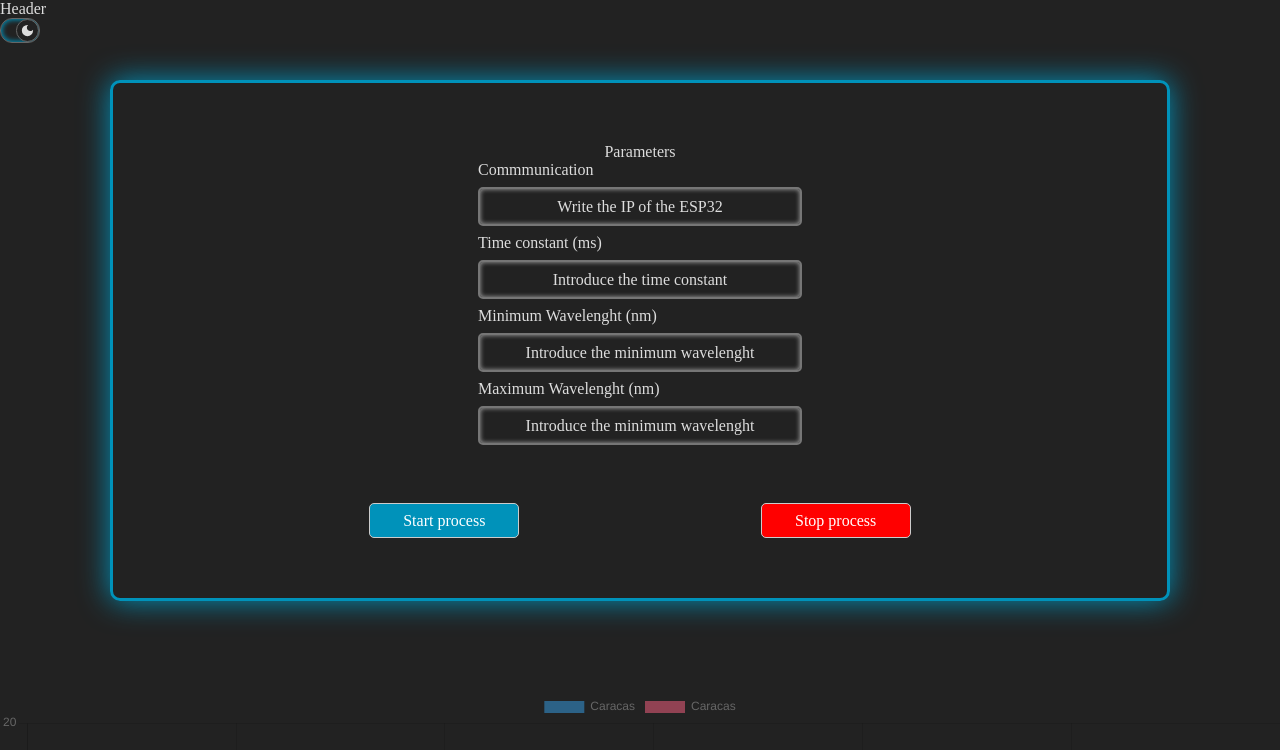
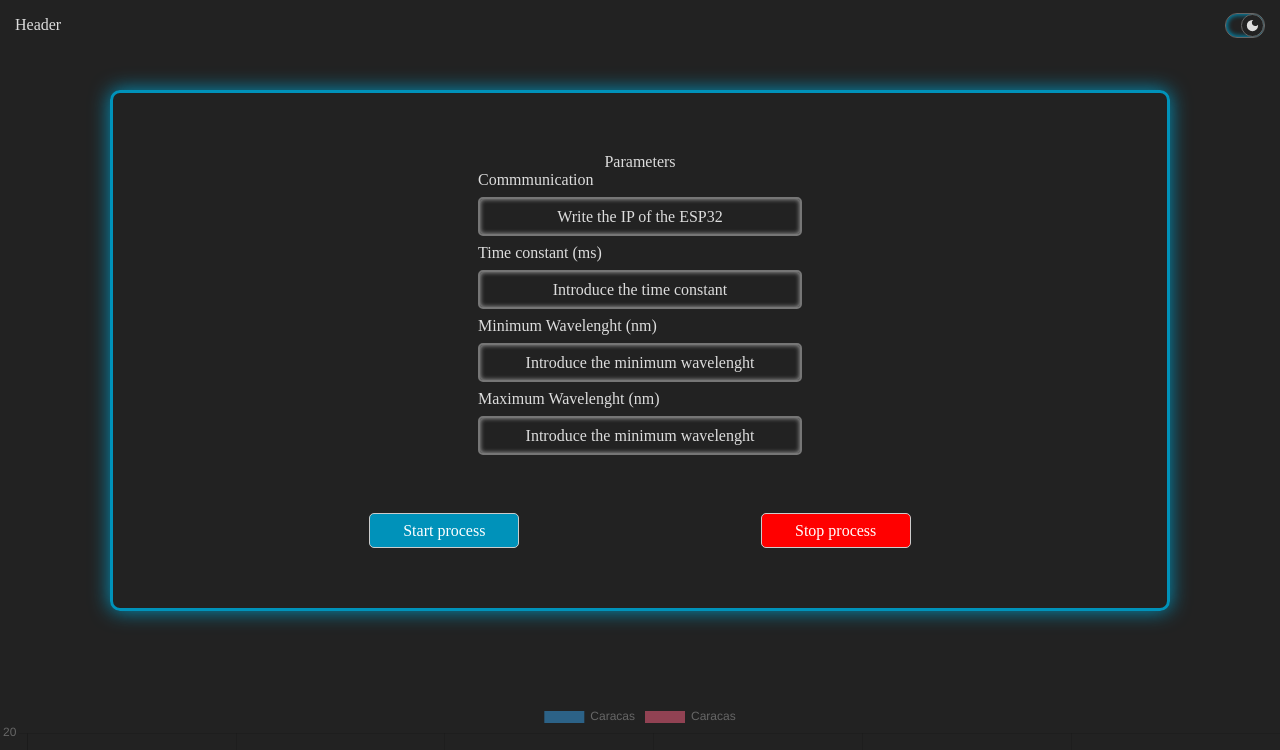
Before and after one commit to mreliflores/automatizationMonocromator, a Nuxt app in the folder frontend/: page / in a window 1280 px wide. Shown: the top 750 px of the page. Built offline with nearby package versions, Linux system fonts and the light colour scheme.

Commit message:
README.md added

```diff
--- a/frontend/app.vue
+++ b/frontend/app.vue
@@ -1,13 +1,15 @@
 <template>
-  <header
-  :style="backgroundColorSwitch"
+  <nav
+  :style="{
+    ...backgroundColorSwitch
+  }"
   >
     Header
     <AtomToggleBox
       height="25px"
       width="40px"
     />
-  </header>
+</nav>
 
   <div
   :style="backgroundColorSwitch"
@@ -78,7 +80,9 @@
     <Chart />
   </div>
 
-  <footer>
+  <footer
+  :style="backgroundColorSwitch"
+  >
     Footer
   </footer>
 </template>
@@ -122,6 +126,19 @@ const entries = ref([
 var ws: any;
 
 const backgroundColorSwitch = computed(() => {
+  const style: any = {}
+  if (isDark.value) {
+    style['background-color'] = appConfig.colorsDark.backgroundColor_
+    style['color'] = appConfig.colorsDark.textPrimaryColor
+  } else {
+    style['background-color'] = appConfig.colorsLight.backgroundColor_
+    style['color'] = appConfig.colorsLight.textPrimaryColor
+  }
+
+  return style
+})
+
+const backgroundSecondaryColorSwitch = computed(() => {
   const style: any = {}
   if (isDark.value) {
     style['background-color'] = appConfig.colorsDark.backgroundColor_
@@ -186,16 +203,21 @@ function onMessage(event: any) {
 html, body, head {
   margin: 0;
   height: 100%;
-  background-color: #222;
 }
 
 #__nuxt {
   height: 95%;
 }
 
-header {
+nav {
+  display: flex;
+  justify-content: space-between;
+  align-items: center;
+  right: 0;
+  left: 0;
+  padding: 0 15px;
+  position: fixed;
   height: 50px;
-  background-color: #fff;
 }
 
 footer {
@@ -208,19 +230,7 @@ footer {
   flex-direction: column;
   align-items: center;
   background-color: #222;
-}
-
-.parameters {
-  display: flex;
-  flex-direction: column;
-  align-items: center;
-  background-color: #ccc;
-  border-width: 3px;
-  border-style: solid;
-  border-radius: 10px;
-  width: 80%;
-  padding: 60px 15px;
-  margin: 30px 15px;
+  padding: 60px 0;
 }
 
 .entries {
--- a/frontend/components/atoms/AtomBox.vue
+++ b/frontend/components/atoms/AtomBox.vue
@@ -3,10 +3,10 @@
   class="atomBox"
   :style="isDark ? {
     borderColor: appConfig.colorsDark.primaryColor_,
-    boxShadow: '0 0 30px 0 ' + appConfig.colorsDark.primaryColor_
+    boxShadow: '0 0 20px 0 ' + appConfig.colorsDark.primaryColor_
   }:{
     borderColor: appConfig.colorsLight.primaryColor_,
-    boxShadow: '0 0 30px 0 ' + appConfig.colorsLight.primaryColor_
+    boxShadow: '0 0 20px 0 ' + appConfig.colorsLight.primaryColor_
   }"
   >
    <slot />
```
